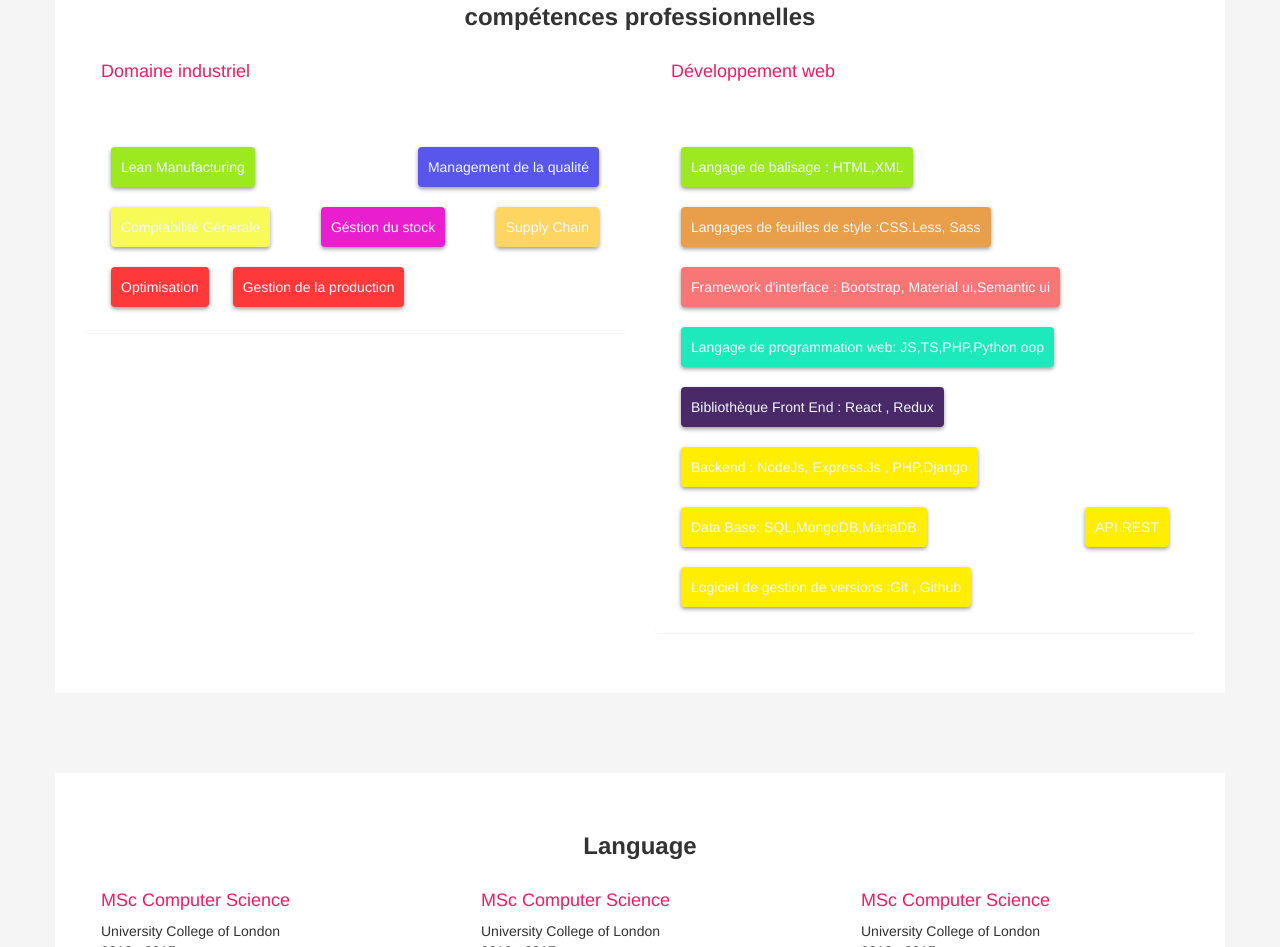
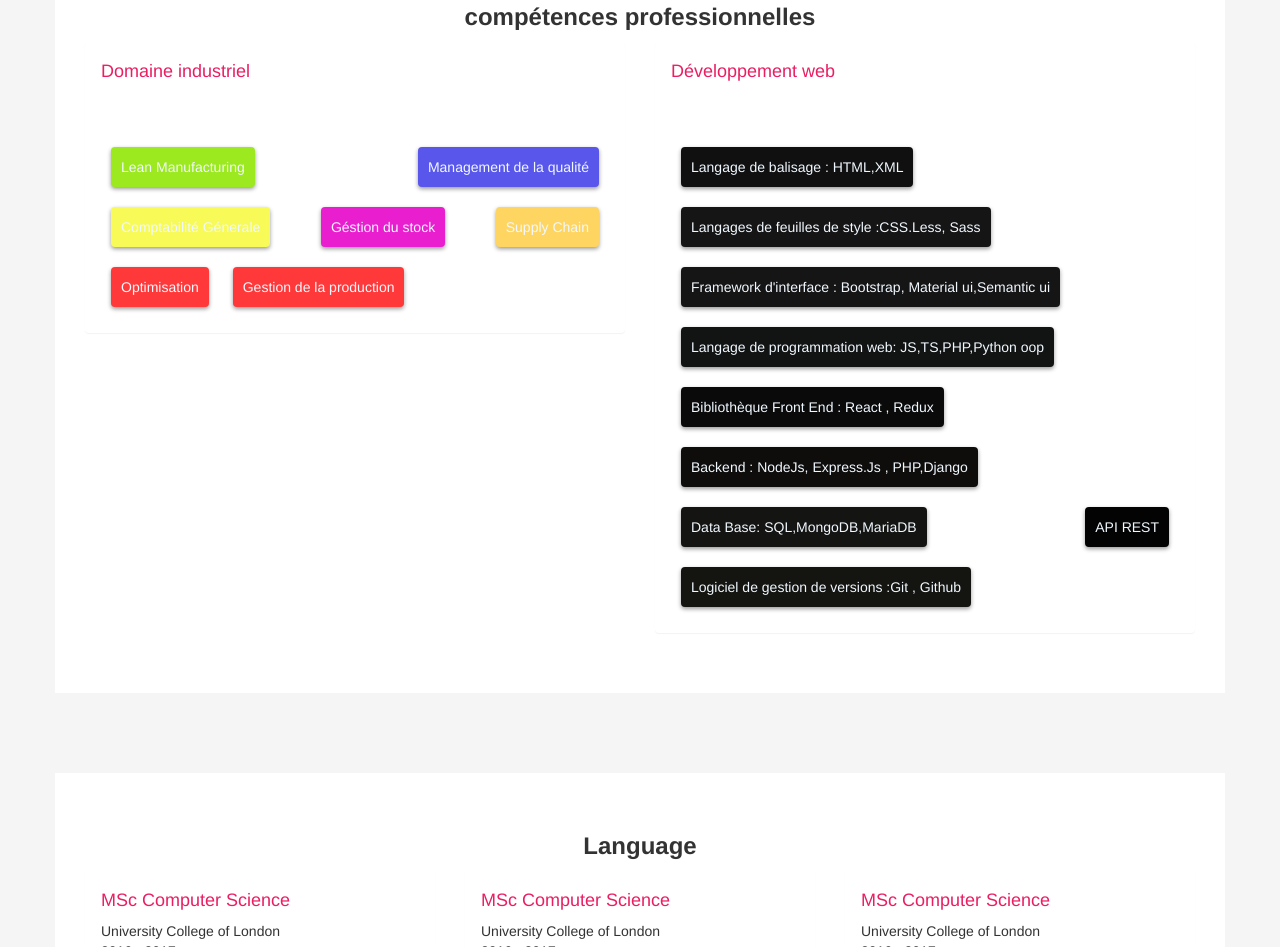
Before and after one commit to chokrihamza/hamza.github.io, a plain HTML site: page index.html in a window 1280 px wide. Shown: the part 2330-3277 px from the top of the page. Drawn offline with nearby package versions, Linux system fonts and the light colour scheme.

Commit message:
change cv 3

```diff
--- a/index.html
+++ b/index.html
@@ -391,33 +391,33 @@ font-size: 16px;" class="container-fluid text-center" >
 
       </div>
       <div class="panel-body">
-        <button style="margin:10px; padding:9px;box-shadow: 0 2px 4px 0 rgb(0 0 0 / 40%); color: aliceblue; background: #9be91e;" class="btn">
+        <button style="margin:10px; padding:9px;box-shadow: 0 2px 4px 0 rgb(0 0 0 / 40%); color: aliceblue; background: #101010;" class="btn">
 
           Langage de balisage : HTML,XML</button>
-          <button style="margin:10px; padding:9px;box-shadow: 0 2px 4px 0 rgb(0 0 0 / 40%); color: aliceblue; background: #e99e49;" class="btn">
+          <button style="margin:10px; padding:9px;box-shadow: 0 2px 4px 0 rgb(0 0 0 / 40%); color: aliceblue; background: #161515;" class="btn">
 
             Langages de feuilles de style :CSS.Less, Sass</button>
-            <button style="margin:10px; padding:9px;box-shadow: 0 2px 4px 0 rgb(0 0 0 / 40%); color: aliceblue; background: #fa7676;" class="btn">
+            <button style="margin:10px; padding:9px;box-shadow: 0 2px 4px 0 rgb(0 0 0 / 40%); color: aliceblue; background: #161515;" class="btn">
 
               Framework d'interface : Bootstrap,
 Material ui,Semantic ui</button>
-              <button style="margin:10px; padding:9px;box-shadow: 0 2px 4px 0 rgb(0 0 0 / 40%); color: aliceblue; background: #1ee9bd;" class="btn">
+              <button style="margin:10px; padding:9px;box-shadow: 0 2px 4px 0 rgb(0 0 0 / 40%); color: aliceblue; background: #121313;" class="btn">
 
                 Langage de programmation web: JS,TS,PHP,Python
 oop</button>
-                <button style="margin:10px; padding:9px;box-shadow: 0 2px 4px 0 rgb(0 0 0 / 40%); color: aliceblue; background: #4a2968;" class="btn">
+                <button style="margin:10px; padding:9px;box-shadow: 0 2px 4px 0 rgb(0 0 0 / 40%); color: aliceblue; background: #0a0a0a;" class="btn">
 
                   Bibliothèque Front End : React , Redux</button>
-                  <button style="margin:10px; padding:9px;box-shadow: 0 2px 4px 0 rgb(0 0 0 / 40%); color: aliceblue; background: #ffee00;" class="btn">
+                  <button style="margin:10px; padding:9px;box-shadow: 0 2px 4px 0 rgb(0 0 0 / 40%); color: aliceblue; background: #0e0d0c;" class="btn">
 
                     Backend : NodeJs, Express.Js , PHP,Django</button>
-                    <button style="margin:10px; padding:9px;box-shadow: 0 2px 4px 0 rgb(0 0 0 / 40%); color: aliceblue; background: #ffee00;" class="btn">
+                    <button style="margin:10px; padding:9px;box-shadow: 0 2px 4px 0 rgb(0 0 0 / 40%); color: aliceblue; background: #141412;" class="btn">
 
                       Data Base: SQL,MongoDB,MariaDB</button>
-                      <button style="margin:10px; padding:9px;box-shadow: 0 2px 4px 0 rgb(0 0 0 / 40%); color: aliceblue; background: #ffee00;" class="btn">
+                      <button style="margin:10px; padding:9px;box-shadow: 0 2px 4px 0 rgb(0 0 0 / 40%); color: aliceblue; background: #030303;" class="btn">
 
                         API REST</button>
-                        <button style="margin:10px; padding:9px;box-shadow: 0 2px 4px 0 rgb(0 0 0 / 40%); color: aliceblue; background: #ffee00;" class="btn">
+                        <button style="margin:10px; padding:9px;box-shadow: 0 2px 4px 0 rgb(0 0 0 / 40%); color: aliceblue; background: #141411;" class="btn">
 
                           Logiciel de gestion de versions :Git ,
 Github </button>
```
